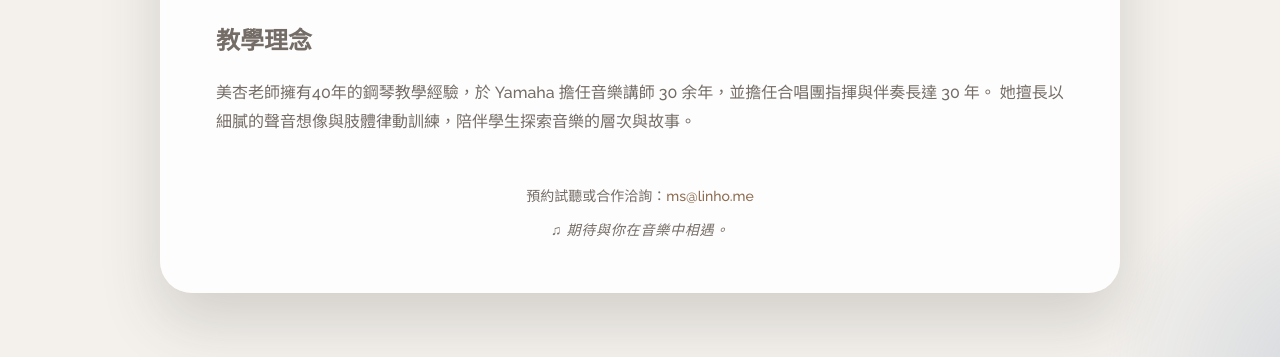
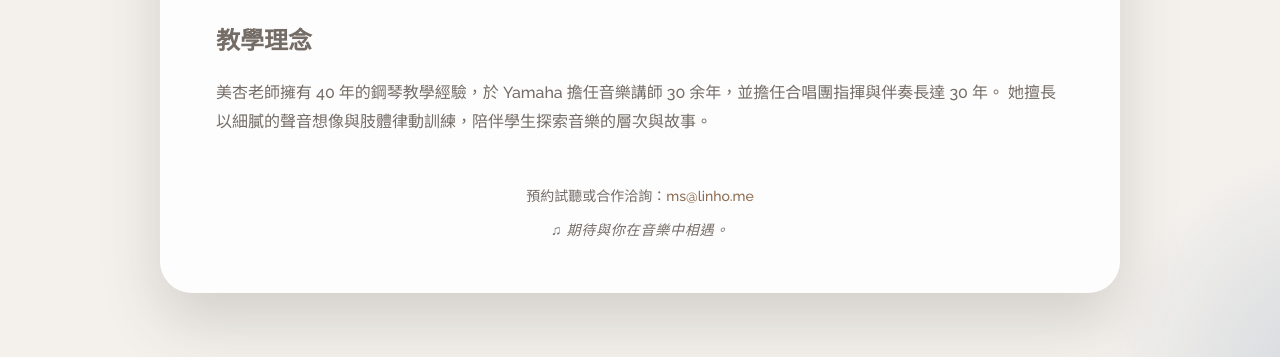
Before and after one commit to meishing/meishing.github.io, a plain HTML site: page index.html in a window 1280 px wide. Shown: the part 483-840 px from the top of the page. Drawn offline with nearby package versions, Linux system fonts and the light colour scheme.

Commit message:
Update README.md

```diff
--- a/index.html
+++ b/index.html
@@ -63,7 +63,7 @@
       <section class="about">
         <h2>教學理念</h2>
         <p>
-          美杏老師擁有40年的鋼琴教學經驗，於 Yamaha 擔任音樂講師 30 余年，並擔任合唱團指揮與伴奏長達 30 年。
+          美杏老師擁有 40 年的鋼琴教學經驗，於 Yamaha 擔任音樂講師 30 余年，並擔任合唱團指揮與伴奏長達 30 年。
           她擅長以細膩的聲音想像與肢體律動訓練，陪伴學生探索音樂的層次與故事。
         </p>
       </section>
```
